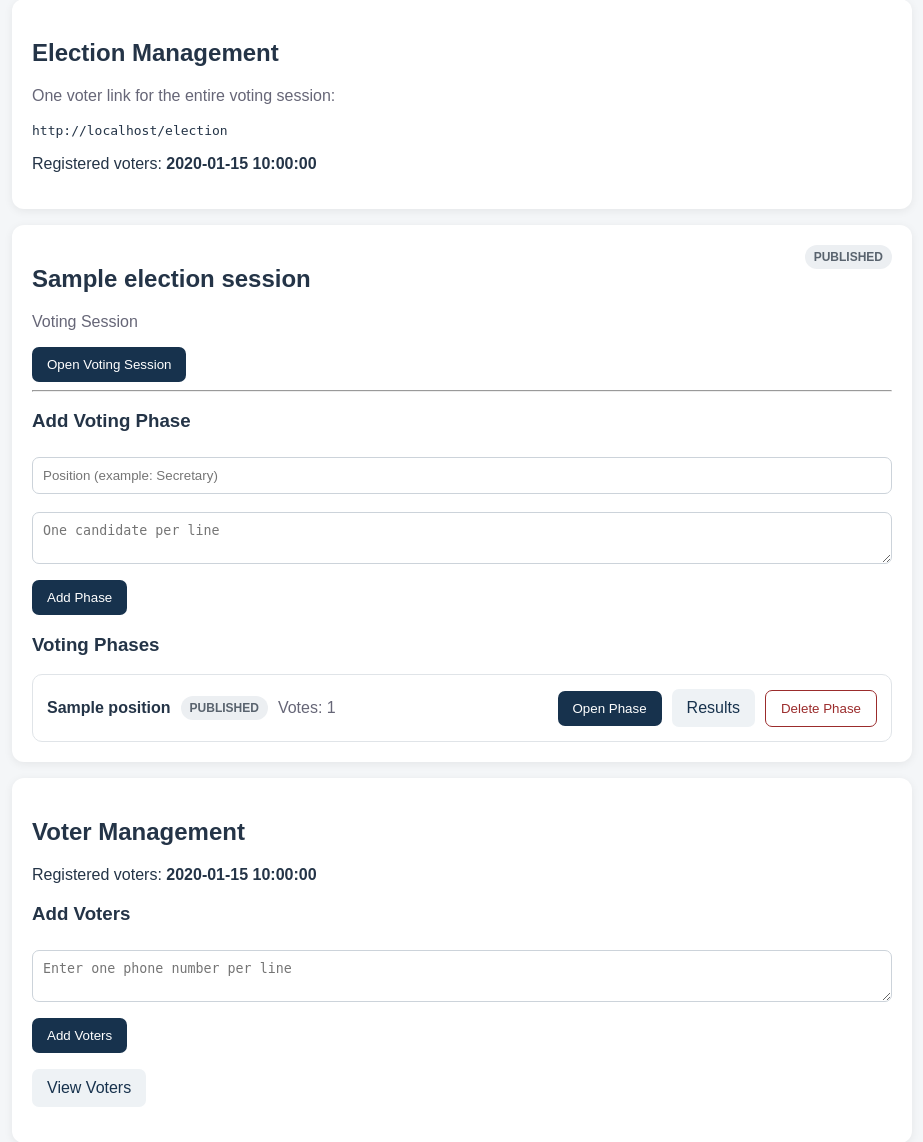
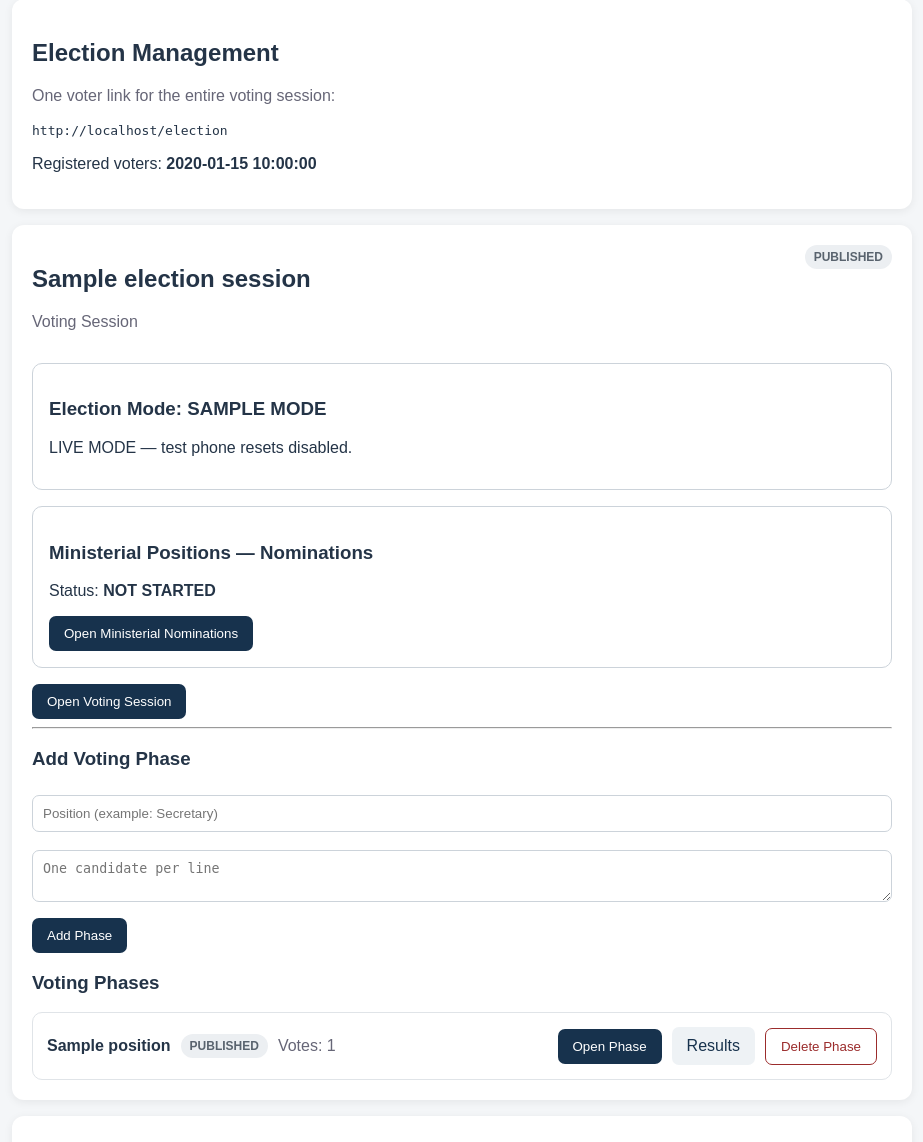
Before and after one commit to moncygeorge/SFCD5, a Flask app: template templates/admin_dashboard.html in a window 1280 px wide. Shown: the part 738-1880 px from the top of the page, without its empty margins (178-1101 px from the left). Run offline with Flask 3, Linux system fonts and the light colour scheme; the template is opened without the code that fills it: most values are stand-ins (such as "Sample title", 1, 10 or a date in 2020).

Commit message:
Add files via upload

```diff
--- a/templates/admin_dashboard.html
+++ b/templates/admin_dashboard.html
@@ -15,6 +15,31 @@
 <div class="card">
 <div class="section-heading"><div><h2>{{ e.title }}</h2><p class="muted">Voting Session</p></div>
 <span class="status {{ 'status-open' if e.status == 'open' else 'status-closed' }}">{{ e.status|upper }}</span></div>
+<div style="border:1px solid #ccd3da;border-radius:10px;padding:16px;margin:16px 0">
+<h3>Election Mode: {{ e.mode|upper }}</h3>
+{% if e.mode == 'test' %}
+<p>TEST MODE — test votes are separate from live votes.</p>
+<form method="post" action="/admin/election/{{ e.id }}/reset-test-phone">
+<label>Registered phone number to reset (test votes only)</label>
+<input type="tel" name="phone" placeholder="10-digit phone number" required>
+<button type="submit">Reset Test Votes</button>
+</form>
+{% if e.status == 'closed' %}
+<form method="post" action="/admin/election/{{ e.id }}/mode" onsubmit="return confirm('Permanently activate LIVE mode? This clears test votes and cannot be reversed.');">
+<input type="hidden" name="mode" value="live"><button class="danger" type="submit">Activate LIVE Mode</button>
+</form>
+{% else %}<p>Close the election session before activating Live Mode.</p>{% endif %}
+{% else %}<p>LIVE MODE — test phone resets disabled.</p>{% endif %}
+</div>
+<div style="border:1px solid #ccd3da;border-radius:10px;padding:16px;margin:16px 0">
+<h3>Ministerial Positions — Nominations</h3>
+{% set mr = ministerial_rounds.get(e.id) %}
+<p>Status: <strong>{{ mr.status|upper if mr else 'NOT STARTED' }}</strong></p>
+<form method="post" action="/admin/election/{{ e.id }}/ministerial/toggle">
+<button type="submit">{{ 'Close Ministerial Nominations' if mr and mr.status == 'open' else 'Open Ministerial Nominations' }}</button>
+</form>
+{% if mr %}<p><a class="btn secondary" href="/admin/election/{{ e.id }}/ministerial/results">View Nomination Tally</a> <a class="btn secondary" href="/admin/election/{{ e.id }}/ministerial/results/pdf">Download Tally PDF</a></p>{% endif %}
+</div>
 <form method="post" action="/admin/election/{{ e.id }}/toggle">
 <button class="{{ 'danger' if e.status == 'open' else '' }}">{{ 'Close Entire Session' if e.status == 'open' else 'Open Voting Session' }}</button>
 </form>
```
